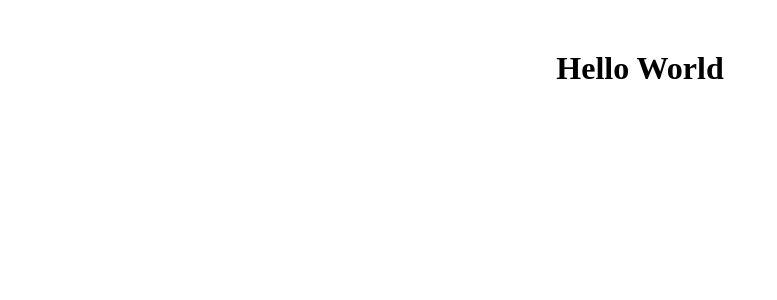
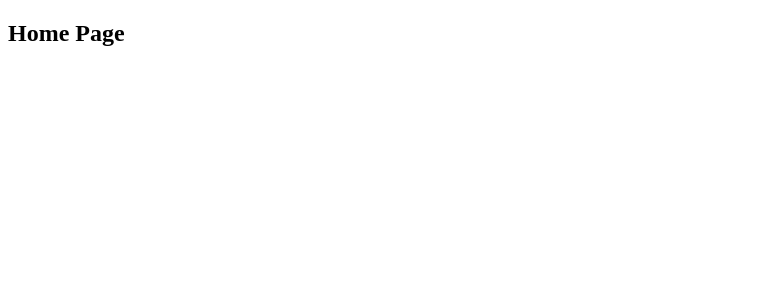
Before and after one commit to Academix1/Movie_App, a React (Create React App) app: page / in a window 1280 px wide. Shown: the top 300 px of the page, without its empty margins (0-777 px from the left). Built offline with nearby package versions, Linux system fonts and the light colour scheme.

Commit message:
Pre-Assignment Added

```diff
--- a/src/App.js
+++ b/src/App.js
@@ -1,10 +1,9 @@
 import React from 'react';
+import Home from './pages/Home';
 
 function App() {
   return (
-    <div style={{ textAlign: 'center', marginTop: '50px' }}>
-      <h1>Hello World</h1>
-    </div>
+    <Home/>
   );
 }
 
--- /dev/null
+++ b/src/pages/Home.js
@@ -0,0 +1,7 @@
+import React from 'react';
+
+function Home() {
+  return <h2>Home Page</h2>;
+}
+
+export default Home;
```
Also changed, not shown: 1 other file (tests, documents, lock files or other folders).
